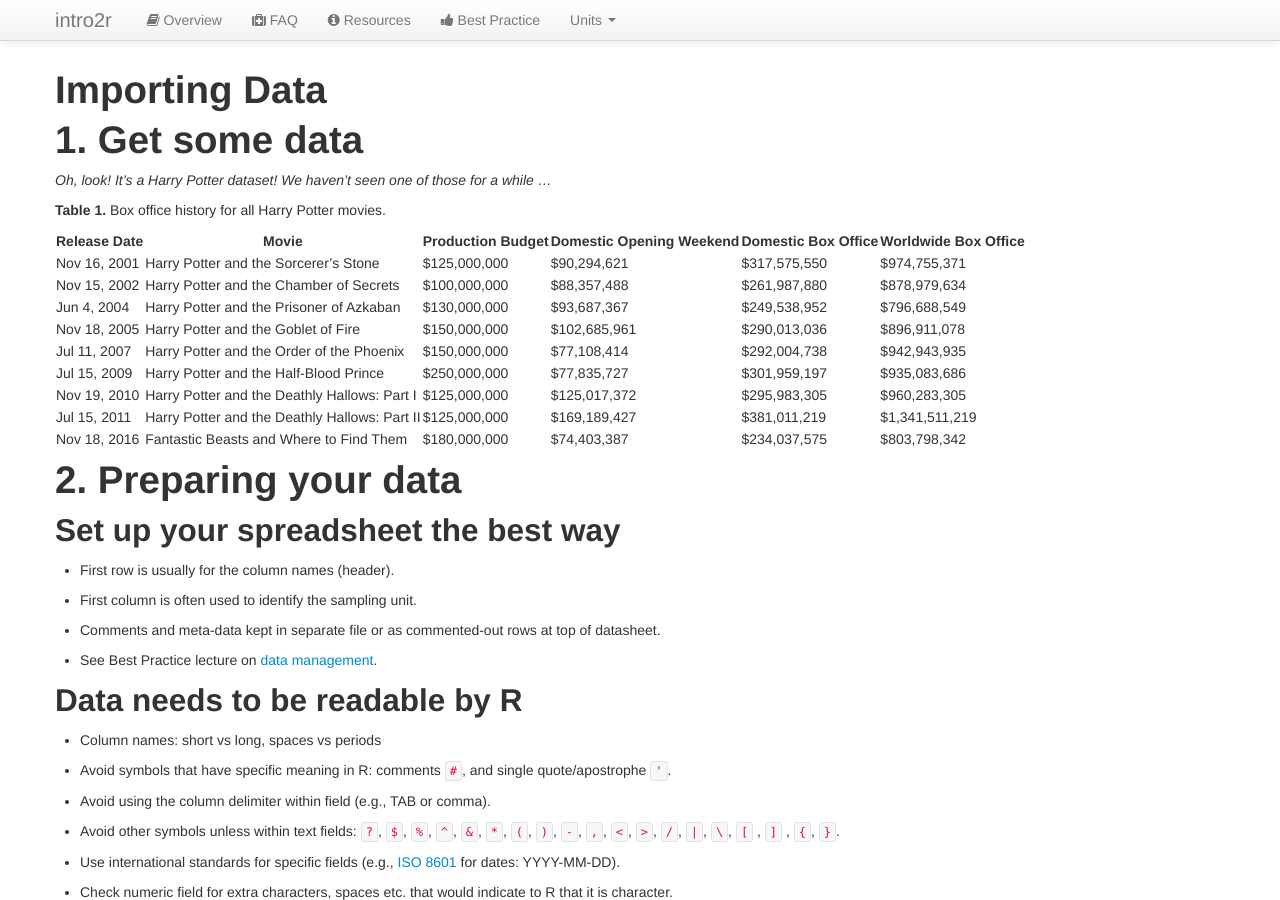
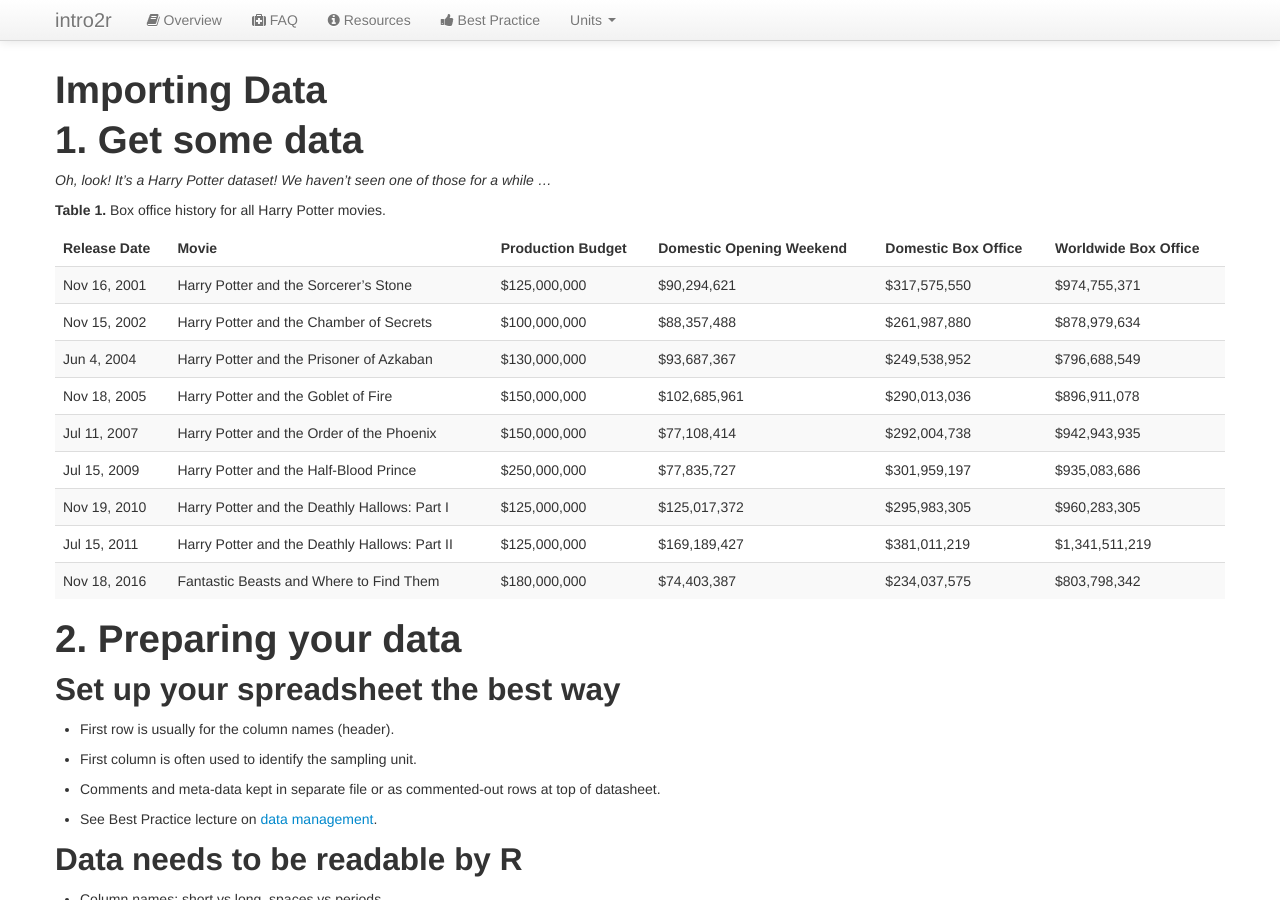
Before and after one commit to intro2r/intro2r, a Jekyll site: the page built from unit2/importing-data.md, in a window 1280 px wide and 900 px high. Built offline with Jekyll 4.4.1, drawn with Linux system fonts in a browser that asks for light colours.

Commit message:
Update importing-data.md

```diff
--- a/unit2/importing-data.md
+++ b/unit2/importing-data.md
@@ -22,7 +22,7 @@
 | Nov 19, 2010 | Harry Potter and the Deathly Hallows: Part I  | $125,000,000     | $125,017,372           | $295,983,305       | $960,283,305        |
 | Jul 15, 2011 | Harry Potter and the Deathly Hallows: Part II | $125,000,000     | $169,189,427           | $381,011,219       | $1,341,511,219      |
 | Nov 18, 2016 | Fantastic Beasts and Where to Find Them       | $180,000,000     | $74,403,387            | $234,037,575       | $803,798,342        |
-
+{: .table table-bordered .table-striped}
 
 
 
@@ -73,6 +73,7 @@
 | Nov 19, 2010 | Harry Potter and the Deathly Hallows: Part I  | 125000000     | 125017372           | 295983305       | 960283305        |
 | Jul 15, 2011 | Harry Potter and the Deathly Hallows: Part II | 125000000     | 169189427           | 381011219       | 1,341511219      |
 | Nov 18, 2016 | Fantastic Beasts and Where to Find Them       | 180000000     | 74403387            | 234037575       | 803798342        |
+{: .table table-bordered .table-striped}
 
 
 
```
